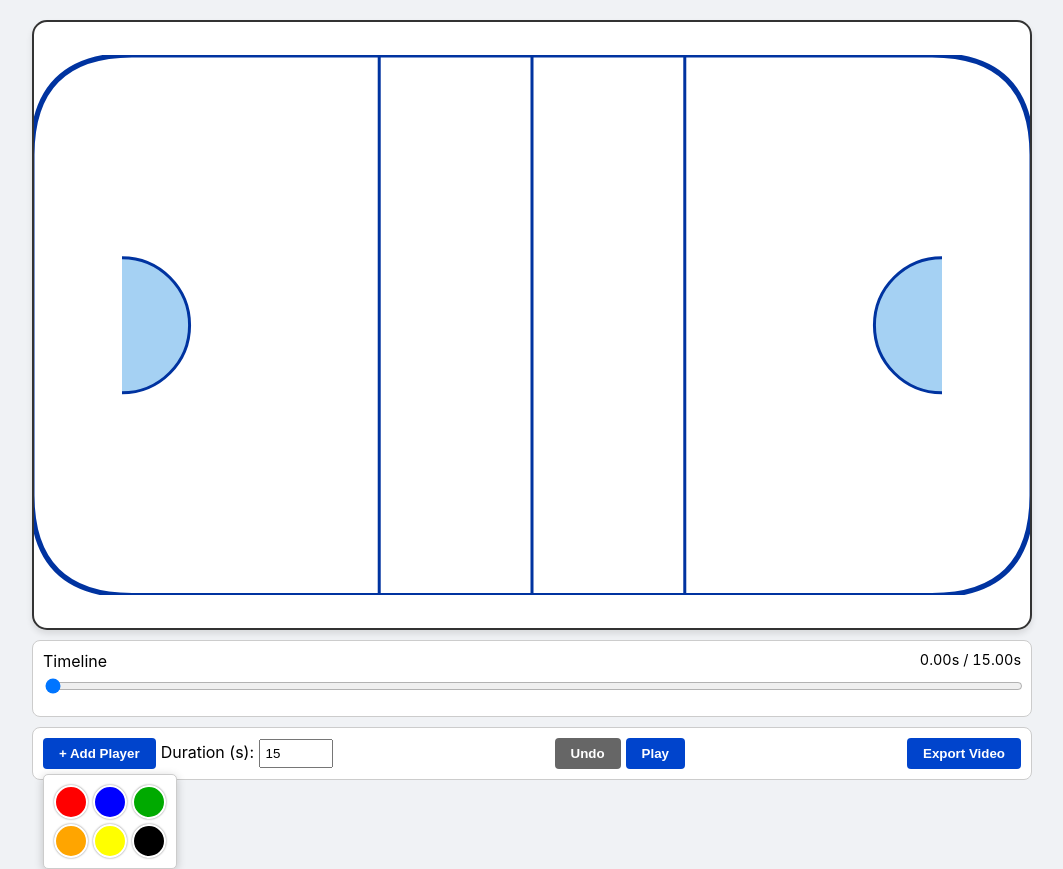
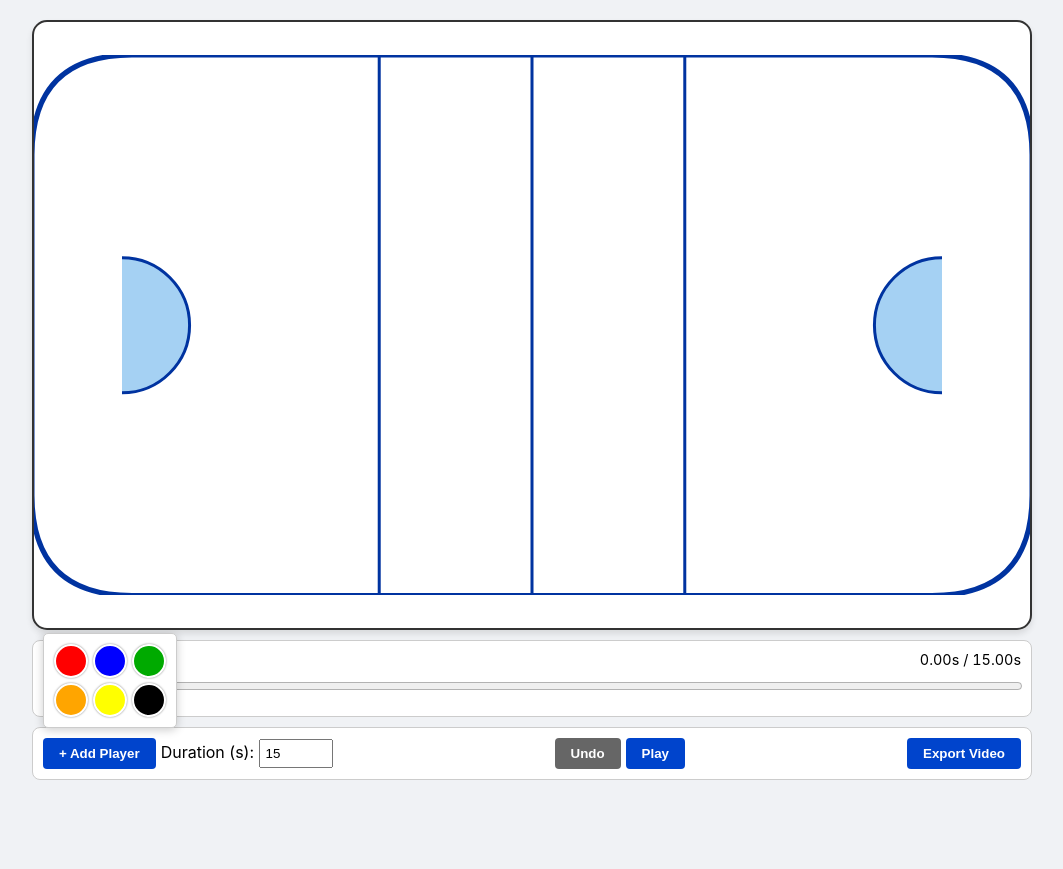
Before and after one commit to JeroenNieuwenhuis/hockey-strategy, a plain HTML site: page index.html in a window 1280 px wide. Both pictures are taken after a click on the button "+ Add Player". Shown: the whole page, without its empty margins (108-1171 px from the left). After the commit the page ends 800 px from the top, so only its background shows below. Drawn offline with Linux system fonts and the light colour scheme.

Commit message:
Update index.html

```diff
--- a/index.html
+++ b/index.html
@@ -805,12 +805,8 @@ const btnAdd = document.getElementById('btnAddPlayer');
 const colorPicker = document.getElementById('color-picker');
 
 btnAdd.addEventListener('click', (e) => {
-    colorPicker.style.display = 'grid';
-    const rect = btnAdd.getBoundingClientRect();
-    colorPicker.style.top = (rect.bottom + 5) + 'px';
-    colorPicker.style.left = rect.left + 'px';
+    // 1. Populate the swatches FIRST so the element has a height
     colorPicker.innerHTML = '';
-
     CONFIG.colors.forEach(c => {
         const swatch = document.createElement('div');
         swatch.className = 'color-swatch';
@@ -821,6 +817,17 @@ btnAdd.addEventListener('click', (e) => {
         };
         colorPicker.appendChild(swatch);
     });
+
+    // 2. Make it visible so we can measure its height
+    colorPicker.style.display = 'grid';
+
+    // 3. Calculate Position
+    const rect = btnAdd.getBoundingClientRect();
+    const pickerHeight = colorPicker.offsetHeight; // Get height of the populated picker
+
+    // 4. Position Above: Button Top - Picker Height - Margin (10px)
+    colorPicker.style.top = (rect.top - pickerHeight - 10) + 'px';
+    colorPicker.style.left = rect.left + 'px';
 });
 
 // Undo
```
